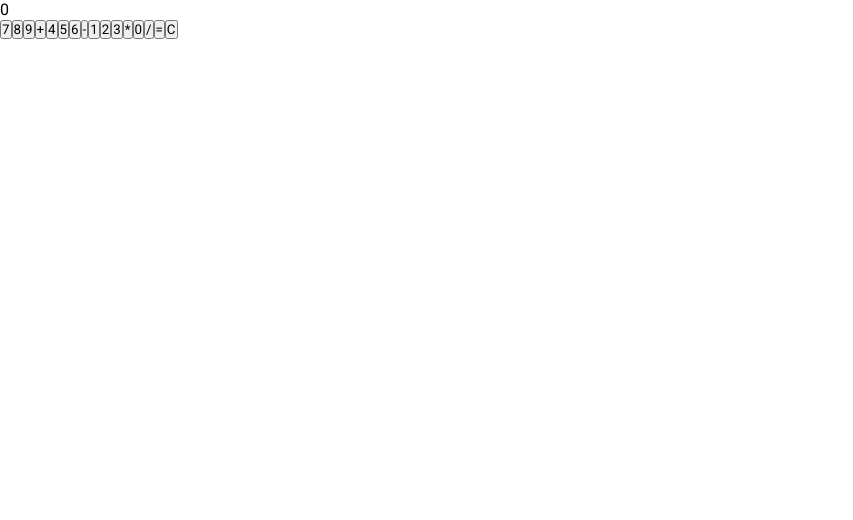
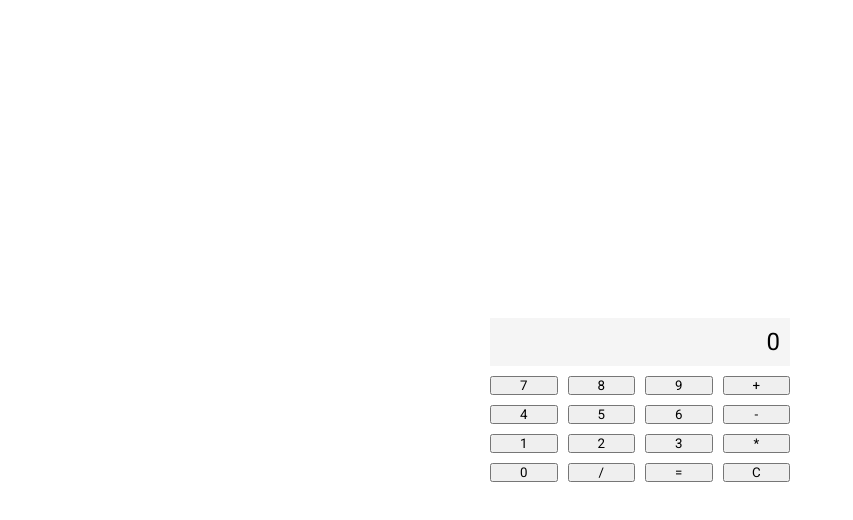
Before and after one commit to Pelani2/something-of-todo, a React (Create React App) app: page /calculatorpage in a window 1280 px wide. Shown: the top 520 px of the page, without its empty margins (0-853 px from the left). Built offline with nearby package versions, Linux system fonts and the light colour scheme.

Commit message:
added some styling to calc

```diff
--- a/src/pages/calculator/CalculatorStyles.css
+++ b/src/pages/calculator/CalculatorStyles.css
@@ -0,0 +1,23 @@
+.calculator-container {
+    display: flex;
+    flex-direction: column;
+    align-items: center;
+    justify-content: center;
+    height: 100vh;
+}
+
+.calculator-display {
+    background-color: #f5f5f5;
+    padding: 10px;
+    margin-bottom: 10px;
+    text-align: right;
+    width: 300px;
+    font-size: 24px;
+}
+
+.calculator-buttons {
+    display: grid;
+    grid-template-columns: repeat(4, 1fr);
+    grid-gap: 10px;
+    width: 300px;
+}
```
